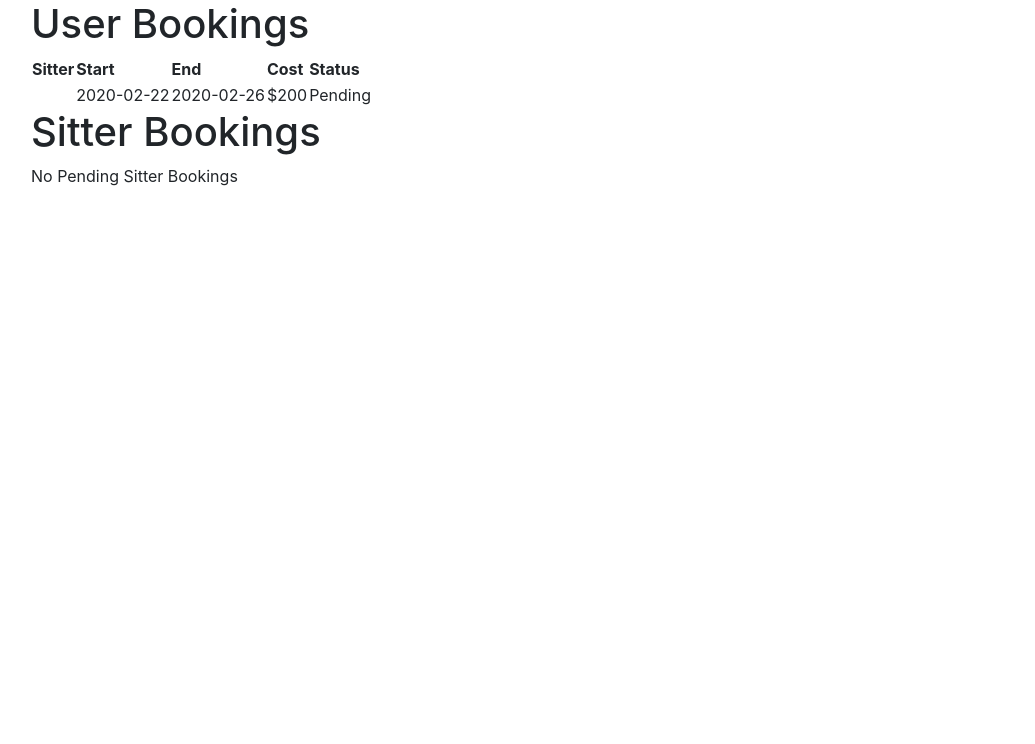
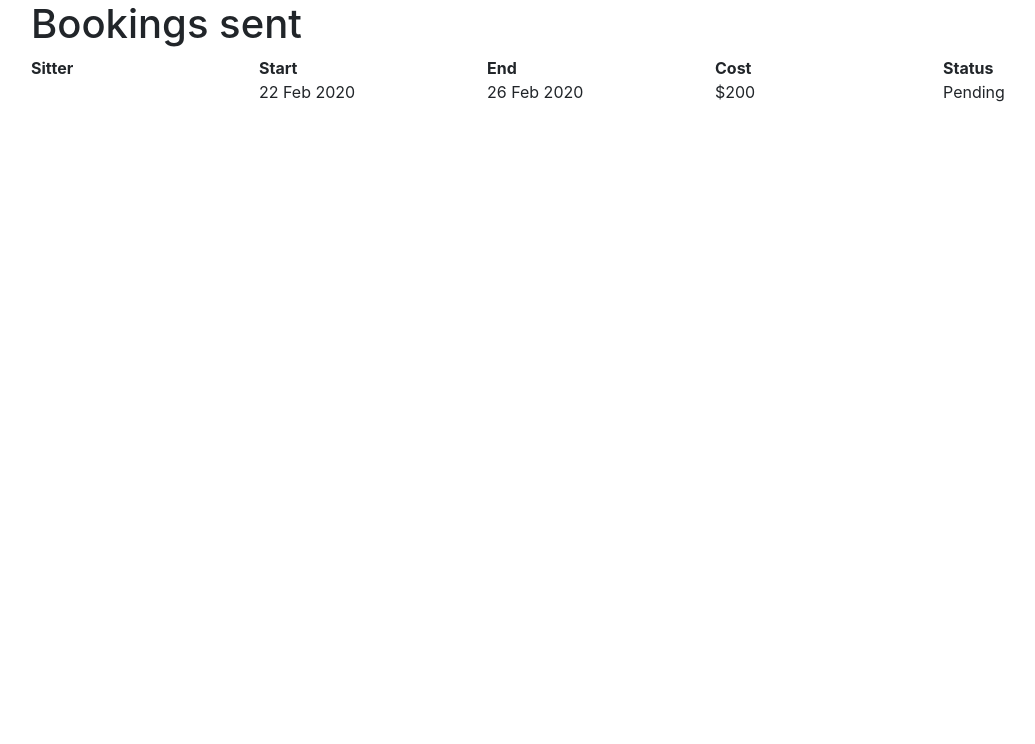
Before and after one commit to JessT8/petsitr, a Rails app: page /users/bookings in a window 1280 px wide. Shown: the part 56-800 px from the top of the page, without its empty margins (54-1089 px from the left). Run offline with Rails 7, Linux system fonts and the light colour scheme; a user stored in the database is signed in; data comes from the database, SQL or seed files in the repository; data that the repository does not hold is empty; style sheets or scripts are compiled from the project's sources; some libraries are stand-ins or nearby versions.

Commit message:
Add changes to show booking layout

```diff
--- a/app/views/bookings/show.html.erb
+++ b/app/views/bookings/show.html.erb
@@ -1,26 +1,36 @@
-<div class="container h-100">
-	<h1>User Bookings</h1>
+<div class="container h-100" id="show_booking">
+	<h1>Bookings sent</h1>
 
 		<% if @mybookings.length == 0 %>
-	    <p>No Current Bookings</p>
+				<div class=row>
+		    	<div class="col">No Current Bookings</div>
+		  	</div>
 		<% else %>
-	    <table>
-	        <tr>
-	            <th>Sitter</th>
-	            <th>Start</th>
-	            <th>End</th>
-	            <th>Cost</th>
-	            <th>Status</th>
-	        </tr>
+			<div class=row>
+				<div class="col"><strong>Sitter</strong></div>
+	      <div class="col"><strong>Start</strong></div>
+	      <div class="col"><strong>End</strong></div>
+	      <div class="col"><strong>Cost</strong></div>
+	      <div class="col"><strong>Status</strong></div>
+    </div>
     	<% @mybookings.each do |mybooking| %>
-	            <tr>
-	                <td><%= mybooking.sitter.user.username %></td>
-	                <td><%= mybooking.start_date %></td>
-	                <td><%= mybooking.end_date %></td >
+    	<div class=row>
+				<div class="col">
+				<% link_to sitter_path(mybooking.sitter.user.id) do%>
+					<%= mybooking.sitter.user.username %>
+					<% end %>
+				</div>
+		    <div class="col">
+		    	<%= mybooking.start_date.strftime("%d %b %Y") %>
+		    </div>
+		    <div class="col">
+		    	<%= mybooking.end_date.strftime("%d %b %Y") %>
+		    </div>
+		    <div class="col">
 		    	<% days =  mybooking.end_date - mybooking.start_date %>
-
-	                <td>$<%= mybooking.sitter.price.to_i * (days.to_i + 1) %></td>
-	                <td>
+		    	$<%= mybooking.sitter.price.to_i * (days.to_i + 1) %>
+		    </div>
+		    <div class="col">
 		    	<% if mybooking.status == true %>
 		        Accepted
 		    	<% elsif mybooking.status == false %>
@@ -28,31 +38,37 @@
 		      <% else %>
 		        Pending
 		      <% end %>
-	                </td>
-	            </tr>
+	    </div>
 	    <% end %>
-	    </table>
+	  </div>
 	     <% end %>
-
-	<h1>Sitter Bookings</h1>
-
+	       <% if current_user.sitter %>
+	    	<h1>Bookings received</h1>
 	    	<% if @bookings.length > 0 %>
-	    <table>
-	        <tr>
-	            <th>User</th>
-	            <th>Start Date</th>
-	            <th>End Date</th>
-	            <th>Price</th>
-	            <th>Status</th>
-	            <th>Action</th>
-	        </tr>
+		  		<div class=row>
+	            <div class="col"><strong>User</strong></div>
+	            <div class="col"><strong>Start Date</strong></div>
+	            <div class="col"><strong>End Date</strong></div>
+	            <div class="col"><strong>Price</strong></div>
+	            <div class="col"><strong>Status</strong></div>
+	            <div class="col"><strong>Action</strong></div>
+	        </div>
 	        <% @bookings.each do |booking| %>
-	            <tr>
-	                <td><%= booking.user.username %></td>
-	                <td><%= booking.start_date %></td>
-	                <td><%= booking.end_date %></td >
-	                <td>$ <% booking.sitter.price.to_i * (booking.start_date - booking.end_date) %></td>
-	                <td>
+	            <div class=row>
+	                <div class="col">
+	                	<%= booking.user.username %>
+	                </div>
+	                <div class="col">
+	                	<%= booking.start_date.strftime("%d %b %Y") %>
+	                </div>
+	                <div class="col">
+	                	<%= booking.end_date.strftime("%d %b %Y") %>
+	                </div>
+	               	<div class="col">
+	               		<% days =  booking.end_date - booking.start_date %>
+	               		$<%= booking.sitter.price.to_i * (days.to_i + 1) %>
+	               	</div>
+	                <div class="col">
 	                    <% if booking.status == true %>
 	                    Accepted
 	                    <% elsif booking.status == false %>
@@ -60,29 +76,33 @@
 	                    <% else %>
 	                    Pending
 	                    <% end %>
-	                </td>
+	                </div>
+	                <div class="col">
 	                	<% if booking.status == nil %>
-	                    <td>
+	                	    	<div class="row">
 	                        <%= form_with scope: :booking, model: @booking, method: "patch", local: true do |form| %>
+
 	                            <%= form.hidden_field :status, :value => true %>
 	                            <%= form.hidden_field :id, :value => booking.id %>
-	                            <%= form.submit 'Accept'%>
+	                            <%= form.submit 'Accept', :class=>"btn btn-outline-success", :style=>"margin:0 10px"%>
 	                        <% end %>
 	                        <%= form_with scope: :booking, model: @booking, method: "patch", local: true do |form| %>
 	                        	<%= form.hidden_field :status, :value => false %>
 	                            <%= form.hidden_field :id, :value => booking.id %>
-	                            <%= form.submit 'Decline'%>
+	                            <%= form.submit 'Decline', :class=>"btn btn-outline-danger"%>
+
 	                        <% end %>
-	                    </td>
+	                        </div>
 	               		<% else %>
-	                    <td>
+	                    <div class="row">
 	                        Completed
-	                    </td>
+	                    </div>
 	                <% end %>
-	            </tr>
+	            </div>
 	        <% end %>
-	    </table>
 	<% else %>
 	    <p>No Pending Sitter Bookings</p>
 	<% end %>
+	<% end %>
 </div>
+</div>
```
Lines whose indentation alone changed are shown as unchanged.
